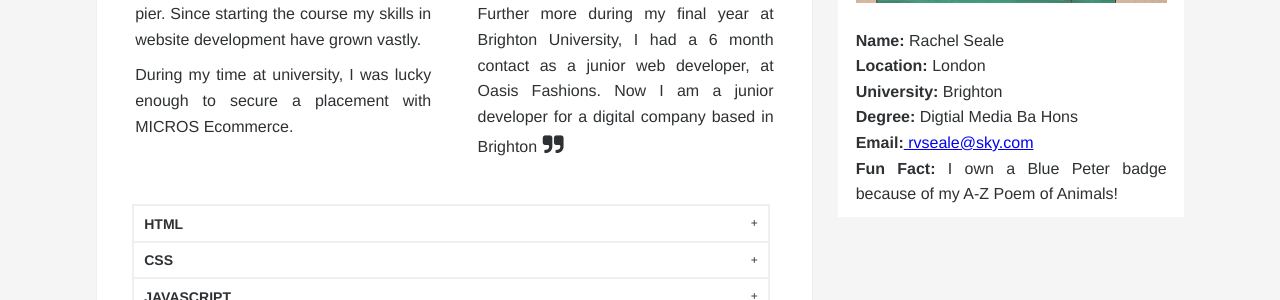
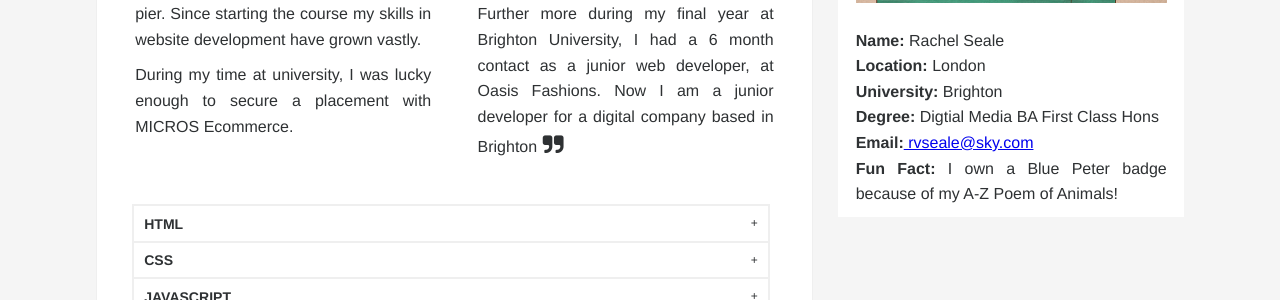
Before and after one commit to RachelSeale/rsealePortfolio, a Jekyll site: the page built from index.html, in a window 1280 px wide. Shown: the part 518-818 px from the top of the page. Built offline with Jekyll 4.4.1, drawn with Linux system fonts in a browser that asks for light colours; nearby versions of some CDN libraries.

Commit message:
spelling mistake

```diff
--- a/index.html
+++ b/index.html
@@ -89,7 +89,7 @@ class: home
 		     				<div><b>Name:</b> Rachel Seale</div>
 		     				<div><b>Location:</b> London</div>
 		     				<div><b>University:</b> Brighton</div>
-		     				<div><b>Degree:</b> Digtial Media Ba Hons</div>
+		     				<div><b>Degree:</b> Digtial Media BA First Class Hons</div>
 		     				<div><b>Email:</b><a href="mailto:rvseale@sky.com"> rvseale@sky.com</a></div>
 		     				<div><b>Fun Fact:</b> I own a Blue Peter badge because of my A-Z Poem of Animals!</div>
 		     			</li>
--- a/portfolio.html
+++ b/portfolio.html
@@ -12,7 +12,7 @@ class: about
 				<div class="image-overlay">
 					<h2>Final Year Porject - Our Fitness</h2>
 					<p>For my final year project I decided to undertake a research and web development project. The point of the project was to look into geting women to feel more comfortable into getting more fit and healthy. The project included:<b> Research, UX, Design and Development (SASS, HTML, JS and PHP)
-					</b>Also created a social media presence on Instagram, Twiiter and Tumblr </p>
+					</b>Also created a social media presence on Instagram, Twitter and Tumblr </p>
 				</div>
 			</a>
 		</div>
```
